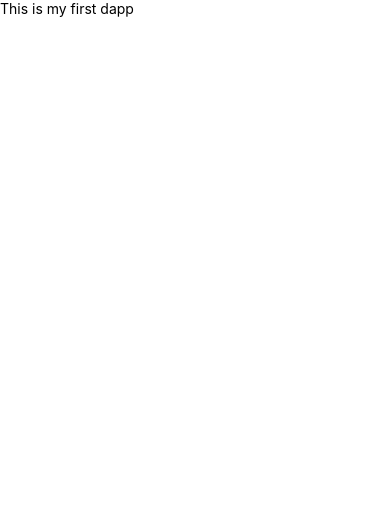
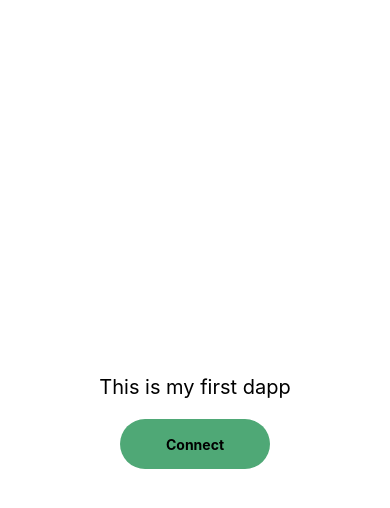
Before and after one commit to DNQGitHub/FirstDapp, a React Native app: screen / in a window 390 px wide. Shown: the top 508 px of the page. Built offline with nearby package versions, Linux system fonts and the light colour scheme.

Commit message:
Update App.js

```diff
--- a/src/App.js
+++ b/src/App.js
@@ -1,10 +1,46 @@
 import React from 'react';
-import {Text, View} from 'react-native';
+import {StyleSheet, Text, TouchableOpacity, View} from 'react-native';
 
 export default function App() {
+	const handleOnPressedBtnConnect = () => {
+		console.log('Pressed');
+	};
+
+	const styles = StyleSheet.create({
+		body: {
+			width: '100%',
+			height: '100%',
+			alignItems: 'center',
+			justifyContent: 'center',
+		},
+		title: {
+			marginBottom: 20,
+			fontSize: 20,
+		},
+		buttonConnect: {
+			width: 150,
+			height: 50,
+			alignItems: 'center',
+			justifyContent: 'center',
+			backgroundColor: '#4fa876',
+			borderRadius: 25,
+		},
+		buttonText: {
+			color: '#000000',
+			fontWeight: 'bold',
+		},
+	});
+
 	return (
-		<View>
-			<Text>This is my first dapp</Text>
+		<View style={styles.body}>
+			<Text style={styles.title}>This is my first dapp</Text>
+			<TouchableOpacity
+				style={styles.buttonConnect}
+				onPress={handleOnPressedBtnConnect}>
+				<View>
+					<Text style={styles.buttonText}>Connect</Text>
+				</View>
+			</TouchableOpacity>
 		</View>
 	);
 }
```
